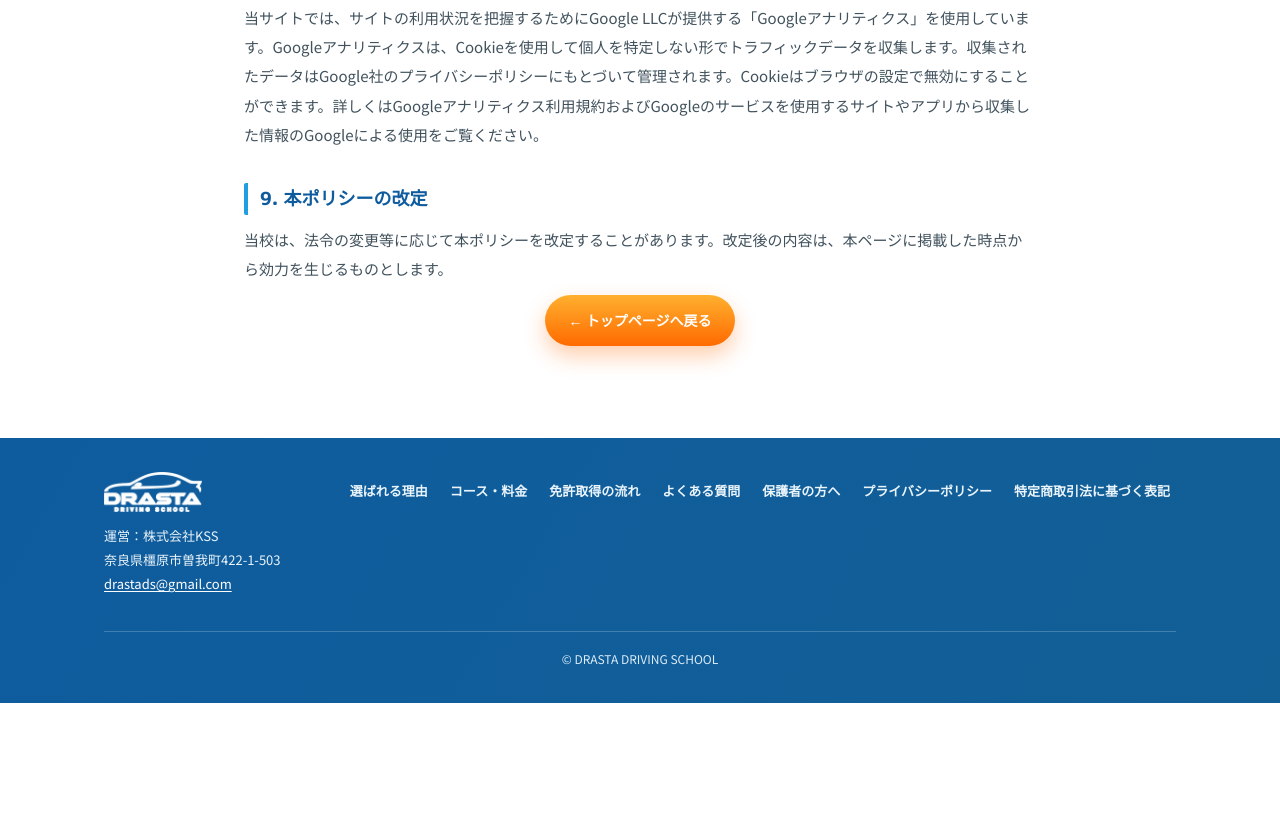
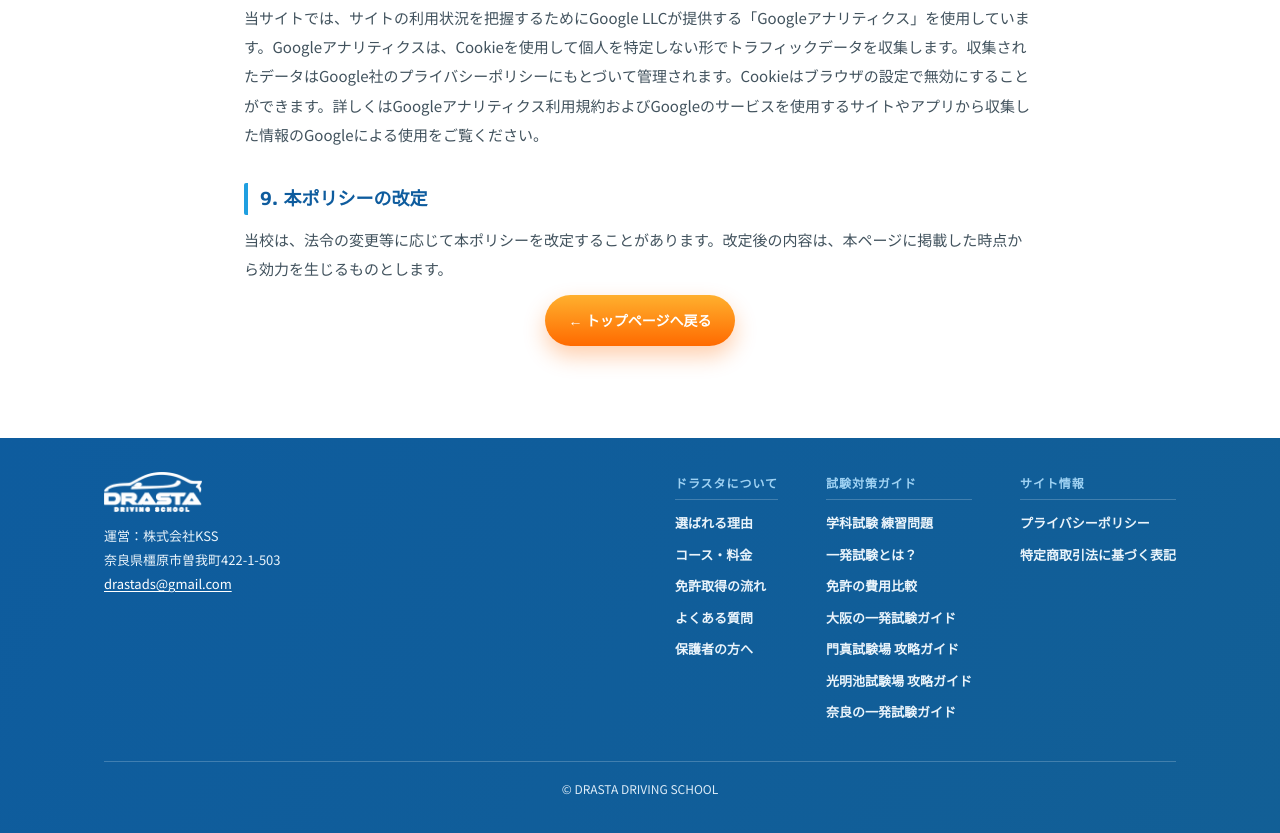
Before and after one commit to lotso1228-png/drasta-lp, a plain HTML site: page drastalp/privacy.html in a window 1280 px wide. Shown: the part 1723-2556 px from the top of the page. Before the commit the page ends 2426 px from the top, so only its background shows below. Drawn offline with Linux system fonts and the light colour scheme.

Commit message:
Group footer links into three labeled columns
Co-Authored-By: Claude Opus 5.5 <noreply@anthropic.com>

```diff
--- a/drastalp/privacy.html
+++ b/drastalp/privacy.html
@@ -35,7 +35,7 @@
 <link rel="preconnect" href="https://fonts.googleapis.com">
 <link rel="preconnect" href="https://fonts.gstatic.com" crossorigin>
 <link href="https://fonts.googleapis.com/css2?family=M+PLUS+Rounded+1c:wght@700;800;900&family=Noto+Sans+JP:wght@400;500;700&display=swap" rel="stylesheet">
-<link rel="stylesheet" href="styles.css?v=17">
+<link rel="stylesheet" href="styles.css?v=18">
 </head>
 <body>
 <a class="skip" href="#main">本文へスキップ</a>
@@ -114,13 +114,29 @@
       <p class="ftr-nap">運営：株式会社KSS<br>奈良県橿原市曽我町422-1-503<br><a href="mailto:drastads@gmail.com">drastads@gmail.com</a></p>
     </div>
     <nav class="fnav" aria-label="フッターナビゲーション">
+      <div class="fcol">
+        <p class="fhd">ドラスタについて</p>
         <a href="index.html#reasons">選ばれる理由</a>
         <a href="index.html#price">コース・料金</a>
         <a href="index.html#flow">免許取得の流れ</a>
         <a href="index.html#faq">よくある質問</a>
         <a href="guardian.html">保護者の方へ</a>
+      </div>
+      <div class="fcol">
+        <p class="fhd">試験対策ガイド</p>
+        <a href="gakka-mogi.html">学科試験 練習問題</a>
+        <a href="ippatsu-shiken.html">一発試験とは？</a>
+        <a href="menkyo-hiyou.html">免許の費用比較</a>
+        <a href="osaka-ippatsu-shiken.html">大阪の一発試験ガイド</a>
+        <a href="kadoma-shikenjo.html">門真試験場 攻略ガイド</a>
+        <a href="komyoike-shikenjo.html">光明池試験場 攻略ガイド</a>
+        <a href="nara-ippatsu-shiken.html">奈良の一発試験ガイド</a>
+      </div>
+      <div class="fcol">
+        <p class="fhd">サイト情報</p>
         <a href="privacy.html">プライバシーポリシー</a>
         <a href="tokushoho.html">特定商取引法に基づく表記</a>
+      </div>
     </nav>
     <span class="cp">© DRASTA DRIVING SCHOOL</span>
   </div>
--- a/drastalp/styles.css
+++ b/drastalp/styles.css
@@ -527,3 +527,15 @@ a:focus-visible,button:focus-visible,summary:focus-visible,.cta-lg:focus-visible
 @media(max-width:720px){
   .ephoto{height:auto;aspect-ratio:3/2}
 }
+
+/* フッターナビ：3グループの縦並び（2026-11） */
+.ftr .fnav{display:grid;grid-template-columns:repeat(3,minmax(0,auto));gap:8px 48px;justify-content:end;flex:1 1 520px;font-size:13px;font-weight:700}
+.ftr .fcol{display:flex;flex-direction:column;align-items:flex-start;gap:2px;min-width:0}
+.ftr .fhd{margin:0 0 6px;font-size:12px;font-weight:800;letter-spacing:.08em;color:#9fd2f3;padding-bottom:6px;border-bottom:1px solid rgba(234,244,251,.22);align-self:stretch}
+.ftr .fnav a{display:block;padding:5px 0;line-height:1.5;color:#eaf4fb;min-height:0}
+.ftr .fnav a:hover{color:#fff;text-decoration:underline}
+@media(max-width:720px){
+  .ftr .fnav{grid-template-columns:1fr 1fr;gap:22px 20px;width:100%;flex:0 1 auto;justify-content:stretch;text-align:left}
+  .ftr .fcol:nth-child(2){grid-row:span 2}
+  .ftr .fnav a{display:block;padding:7px 0;min-height:0;justify-content:flex-start}
+}
```
Also changed, not shown: drastalp/gakka-mogi.html (+10 -1 lines), drastalp/guardian.html (+11 -2 lines), drastalp/index.html (+12 -3 lines), drastalp/ippatsu-shiken.html (+10 -1 lines), drastalp/kadoma-shikenjo.html (+10 -1 lines), drastalp/komyoike-shikenjo.html (+10 -1 lines), drastalp/menkyo-hiyou.html (+10 -1 lines), drastalp/nara-ippatsu-shiken.html (+11 -2 lines), drastalp/osaka-ippatsu-shiken.html (+11 -2 lines), drastalp/tokushoho.html (+17 -1 lines). Lines whose indentation alone changed are shown as unchanged.
